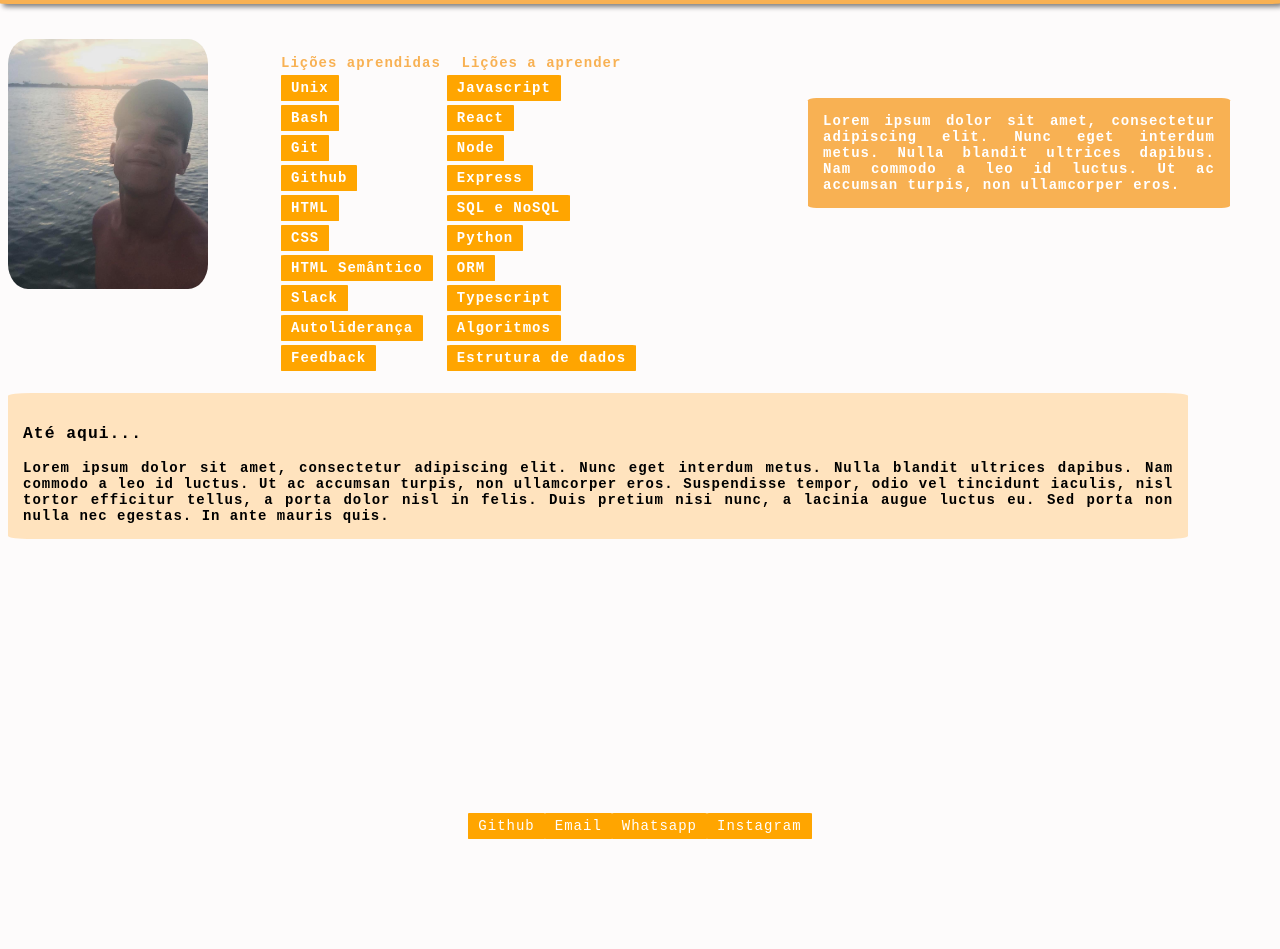
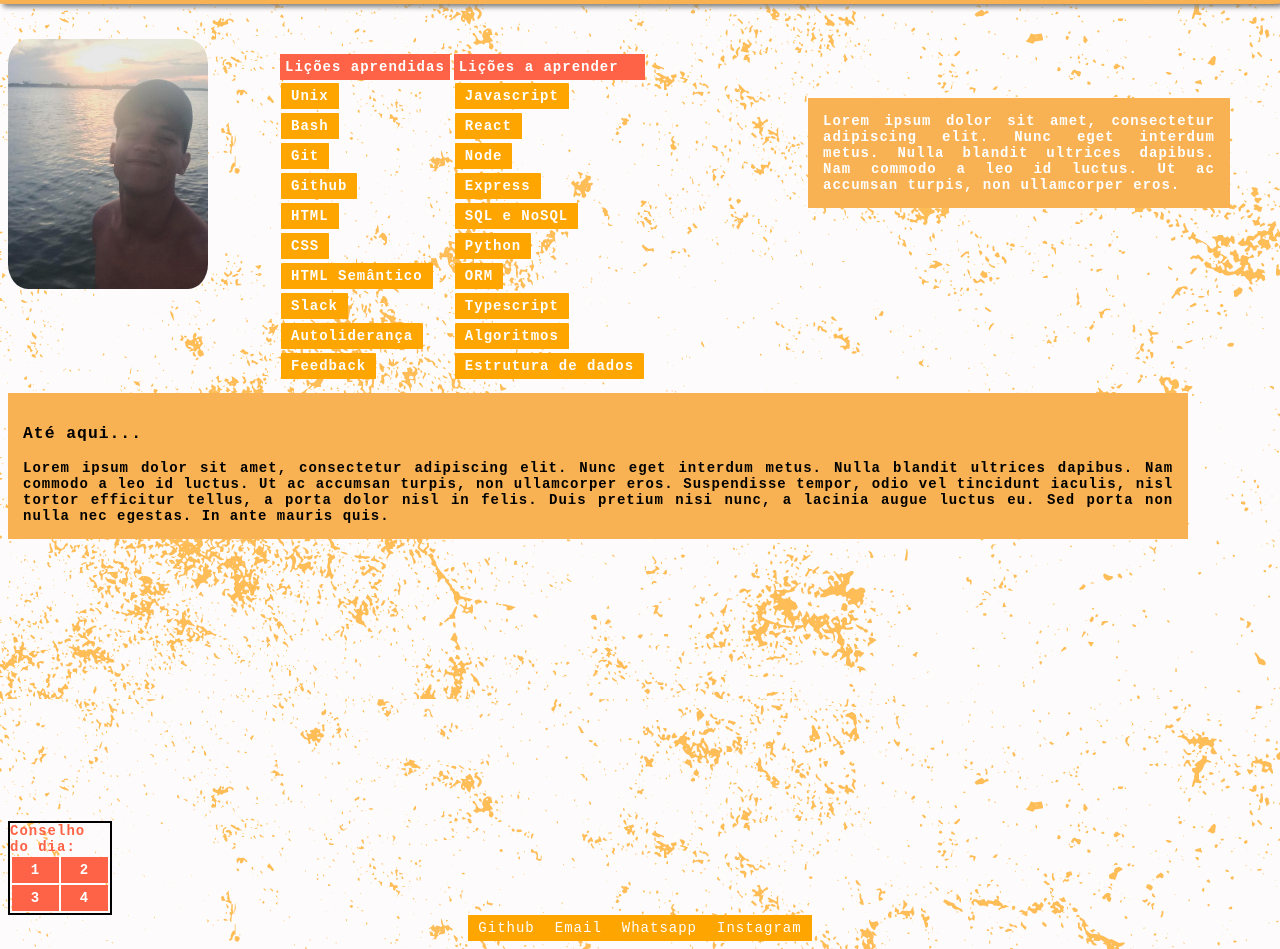
Before and after one commit to luccarendall/fundametal-lessons-learned, a website: page index.html in a window 1280 px wide. Shown: the part 69-1018 px from the top of the page. Before the commit the page ends 916 px from the top, so only its background shows below. Drawn offline with Linux system fonts and the light colour scheme.

Commit message:
Adicionar tabela conselhos

```diff
--- a/index.html
+++ b/index.html
@@ -123,7 +123,22 @@
             </table>
         </aside>
 
-    <footer id="rodape">
+<div>
+        <table id="tabela3">
+            <h9>
+                Conselho do dia:
+            </h9>
+            <tr>
+              <th><a href="https://static.imgs.app/content/assetz/uploads/2018/08/memes-whatsapp-e-redes-sociais-349.jpg" target="_blank">1</a></th>
+              <th><a href="https://i.pinimg.com/736x/fd/49/05/fd49050fa52b2fea7a7f78c7690cdcaa.jpg" target="_blank">2</a></th>
+            </tr>
+            <tr>
+              <th><a href="https://i.pinimg.com/736x/e0/1b/20/e01b2024e577046162ee17feae2260c2.jpg" target="_blank">3</a></th>
+              <th><a href="https://i.redd.it/tybb0i8vrfd41.jpg" target="_blank">4</a></th>
+              </tr>
+        </table>
+</div>
+    <footer id="rodape" class="menu">
 
         <a href="https://github.com/LuccaRendall" target="_blank">Github</a>
         <a href="mailto:luccarendall1@gmail.com">Email</a>
--- a/style.css
+++ b/style.css
@@ -1,10 +1,12 @@
 body {
+  background-image: url("bg.png");
   background-color: rgb(253, 251, 251);
   overflow-x:hidden;
   font-size: 14px;
   color: black;
   letter-spacing: 1px;
   font-family:monospace;
+
 }
 #cabecalho {
     background-color: rgb(248, 177, 83);
@@ -53,8 +55,7 @@ h1{
     width: 91%;
     font-size: 14px;
     padding: 15px;
-    background-color: rgb(255, 227, 190);
-    border-radius: 2%;
+    background-color: rgb(248, 177, 83);
 }
 
 #text{
@@ -65,7 +66,6 @@ h1{
     padding: 15px;
     background-color: rgb(248, 177, 83);
     color: white;
-    border-radius: 2%;
 }
 
 #rodape {
@@ -75,17 +75,16 @@ h1{
     margin-right: auto;
 }
 
-a {
+.menu a {
   position: relative;
   padding: 5px 10px;
   display: inline-block;
   color: white;
   text-decoration: none;
   background-color: orange;
-  border-radius: 2%;
 }
 
-a:hover{
+.menu a:hover{
     border: 1.5px solid blak;
     background-color: white;
     color: tomato;
@@ -136,3 +135,31 @@ ol li {
 #tabela1 {
 float: left;
 }
+
+table tr th {
+    background-color: tomato;
+    color: white;
+    height: 5px;
+    padding: 5px 5px;
+    text-align: left;
+}
+
+h9{
+    font-weight: bold;
+    color: tomato;
+}
+
+#tabela3 tr th {
+    width: 64px;
+    text-align: center;
+}
+
+div {
+    border: 2px solid black;
+    width: 100px;
+}
+
+div a{
+text-decoration: none;
+color:white
+}
```
Also changed, not shown: bg.png (added).
